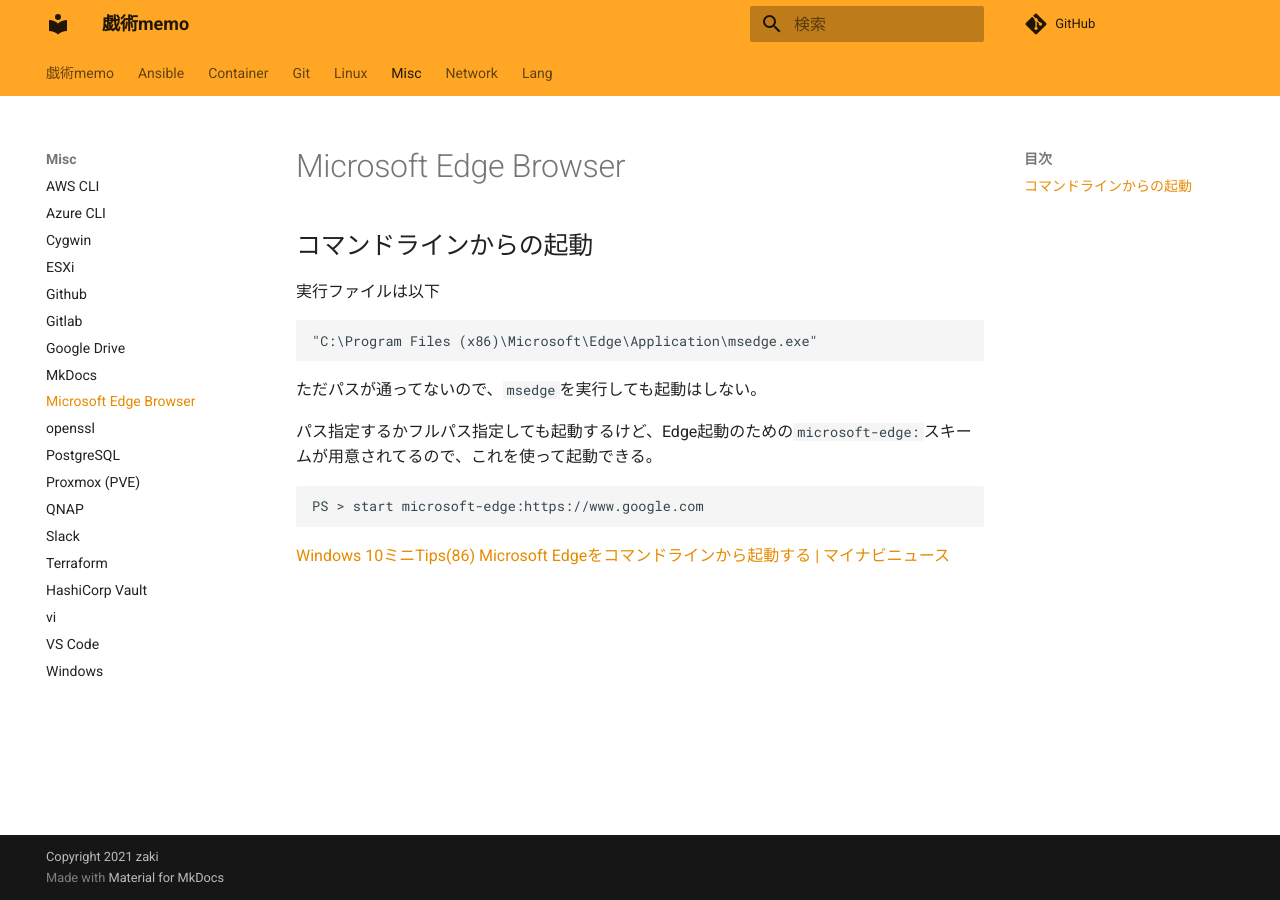
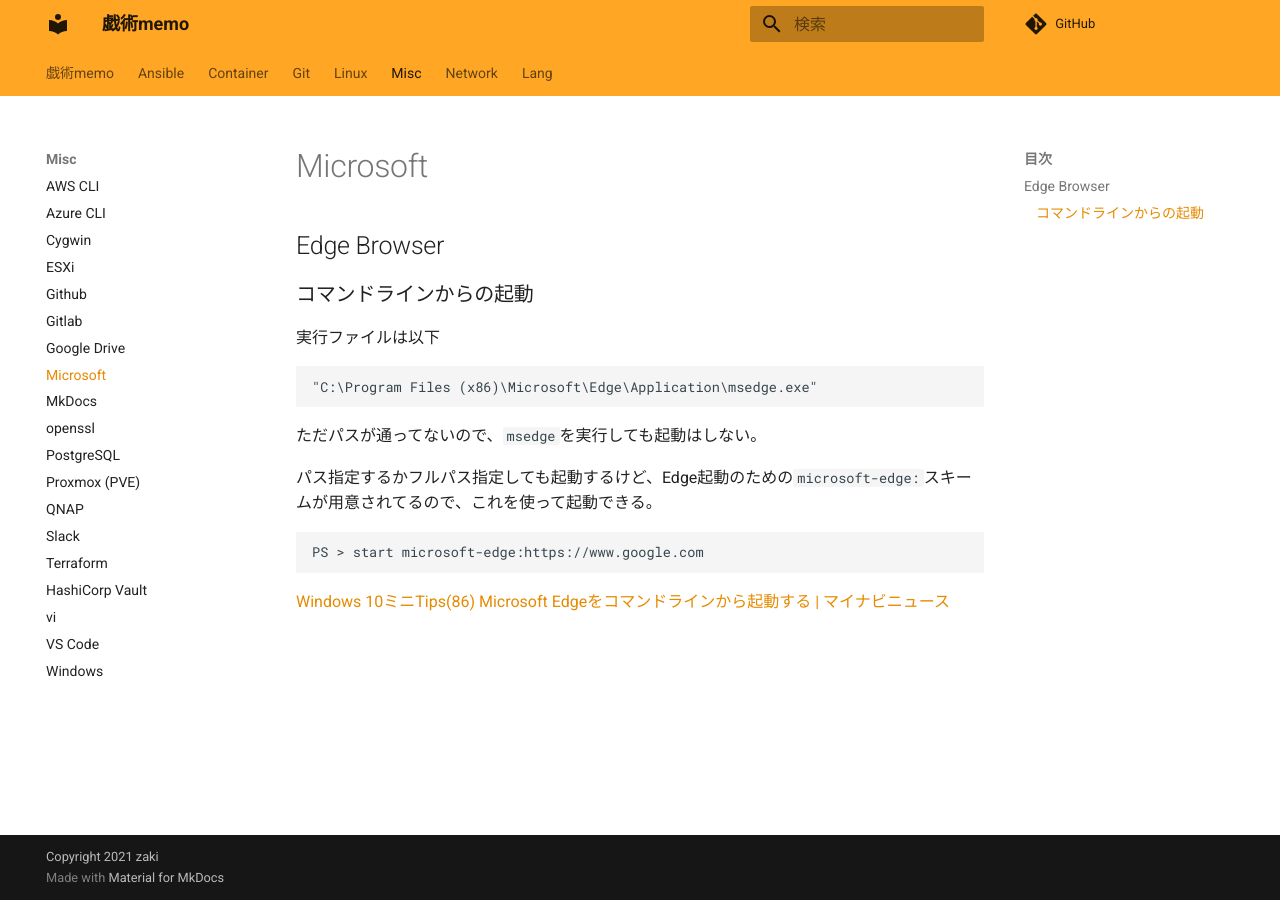
Before and after one commit to zaki-lknr/docs, an MkDocs documentation site: the page built from docs/Misc/microsoft.md, in a window 1280 px wide. Built offline with MkDocs 1.6.1 and Material for MkDocs 9.7.7, drawn with Linux system fonts in a browser that asks for light colours; comment, search, counter and statistics services are not loaded.

```diff
--- a/docs/Misc/msedge.md
+++ b/docs/Misc/microsoft.md
@@ -1,6 +1,8 @@
-# Microsoft Edge Browser
+# Microsoft
 
-## コマンドラインからの起動
+## Edge Browser
+
+### コマンドラインからの起動
 
 実行ファイルは以下
 
```
